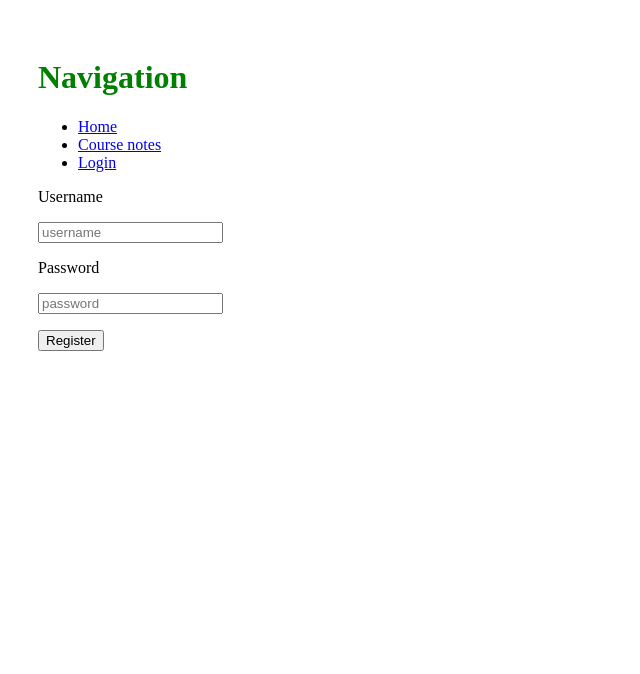
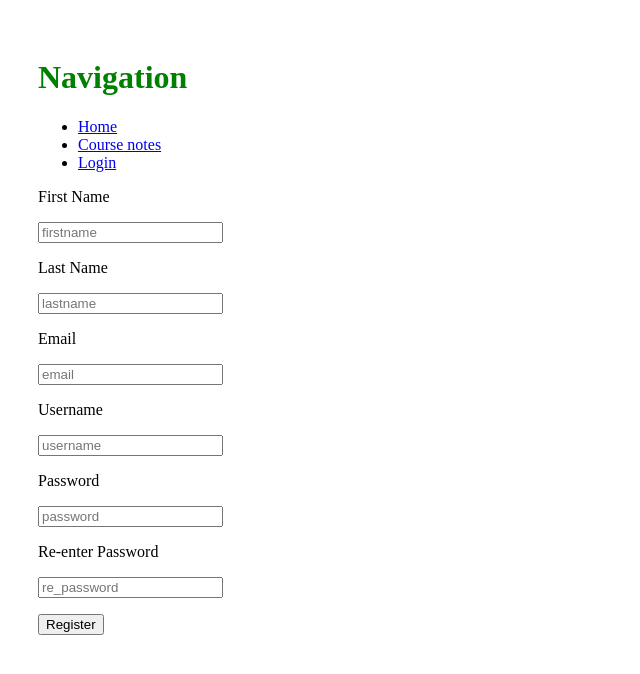
Before and after one commit to Jordan-Cottle/Software-Engineering-Group-Project, a Python web app: template note_14/templates/register.html in a window 1280 px wide. Shown: the top 674 px of the page, without its empty margins (0-640 px from the left). Run offline with Jinja, Linux system fonts and the light colour scheme; the template is opened without the code that fills it, so the values that code supplies are empty.

Commit message:
Update register.html

```diff
--- a/note_14/templates/register.html
+++ b/note_14/templates/register.html
@@ -3,10 +3,18 @@
 {% block body %}
 
 <form action="{{ url_for('create_account') }}" method="post">
+    <p><label>First Name </label></p>
+    <p> <input type="text" name="first_name" placeholder="firstname" /></p>
+    <p><label>Last Name </label></p>
+    <p> <input type="text" name="last_name" placeholder="lastname" /></p>
+    <p><label>Email </label></p>
+    <p> <input type="text" name="email" placeholder="email" /></p>
     <p><label>Username </label></p>
     <p> <input type="text" name="user_name" placeholder="username" /></p>
     <p><label>Password</label></p>
     <p> <input type="password" name="password" placeholder="password" /></p>
+    <p><label>Re-enter Password</label></p>
+    <p> <input type="password" name="re_password" placeholder="re_password" /></p>
     <p><input type="submit" value="Register" /></p>
 </form>
 
```
